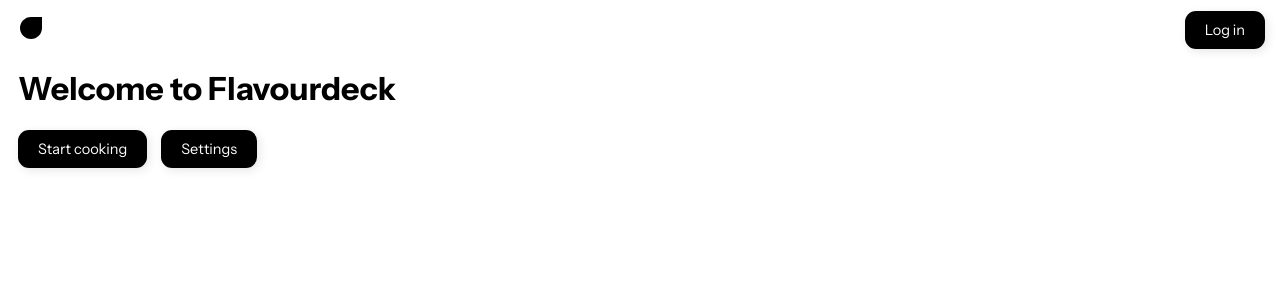
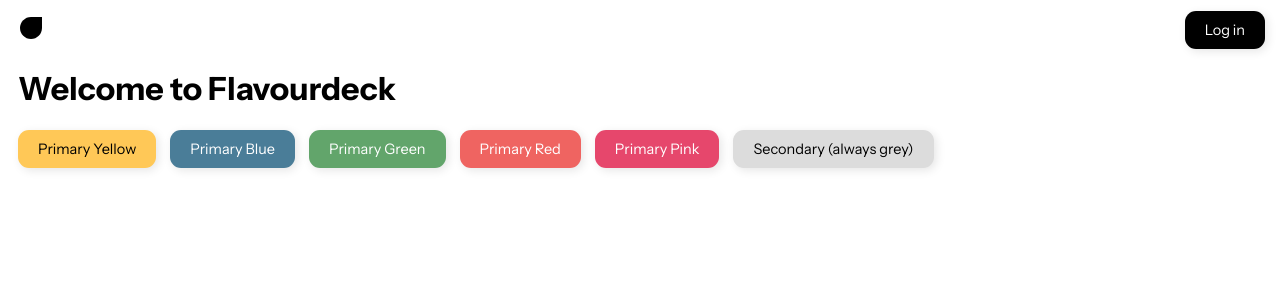
Before and after one commit to Escodon/Flavourdeck, a Next.js app: page / in a window 1280 px wide. Shown: the top 300 px of the page. Built offline with nearby package versions, Linux system fonts and the light colour scheme; no server answers; a web font is replaced by a local one.

Commit message:
css changes, secondary btns

```diff
--- a/src/pages/index.tsx
+++ b/src/pages/index.tsx
@@ -1,5 +1,4 @@
 import log from '@/api/log';
-import BouncyButton from '@/components/bouncyButton';
 import { User } from 'firebase/auth';
 import Head from 'next/head';
 import { useRouter } from 'next/router';
@@ -35,11 +34,12 @@
       <main>
         <h1>Welcome to Flavourdeck</h1>
 
-        <BouncyButton shouldBounceEval={() => { return true }} className='primary' onClick={() => {push('/recipe/new')}}> Start cooking </BouncyButton>
-        {/* <BouncyButton shouldBounceEval={() => { return true }}  className='primary'>
-          Start cooking
-        </BouncyButton> */}
-        <button className='primary' onClick={() => { authBtnPush(router) }}>Settings</button>
+        <button className='primary yellow' onClick={() => {push('/recipe/new')}}>Primary Yellow</button>
+        <button className='primary blue' onClick={() => {push('/recipe/new')}}>Primary Blue</button>
+        <button className='primary green' onClick={() => {push('/recipe/new')}}>Primary Green</button>
+        <button className='primary red' onClick={() => {push('/recipe/new')}}>Primary Red</button>
+        <button className='primary pink' onClick={() => {push('/recipe/new')}}>Primary Pink</button>
+        <button className='secondary yellow' onClick={() => { authBtnPush(router) }}>Secondary (always grey)</button>
       </main>
     </>
   )
--- a/src/styles/globals.css
+++ b/src/styles/globals.css
@@ -6,6 +6,11 @@
   --headings: "Instrument Sans";
   --smallBorderRadius: 11px;
   --primaryAccentColour: #4A7D98;
+  --blue: #4A7D98;
+  --yellow: #FFC857;
+  --green: #62A56B;
+  --red: #EF6461;
+  --pink: #E6476C;
 }
 
 main {
@@ -82,15 +87,16 @@
   border-radius: var(--smallBorderRadius);
   outline: none;
   border: none;
-  padding-left: 13px;
-  padding-right: 13px;
-  padding-top: 9px;
-  padding-bottom: 8px;
+  padding-top: 10.3px;
+  padding-bottom: 10px;
+  padding-left: 20px;
+  padding-right: 20px;
   font-size: 14.5px;
   font-family: var(--sansSerif);
   cursor: pointer;
-  /* box-shadow: 5px 5px 15px rgb(186, 186, 186), -5px -5px 15px #ffffff; */
+  box-shadow: 2.5px 2.5px 10px rgb(230, 230, 230);
   margin-right: 14px;
+  margin-bottom: 14px;
 }
 
 /* button: */
@@ -118,19 +124,19 @@
   /* background-color: var(--primaryAccentColour); */
   /* border: 0.4px solid rgb(186, 186, 186); */
   border-radius: var(--smallBorderRadius);
-  padding-top: 10.3px;
-  padding-bottom: 10px;
-  padding-left: 20px;
-  padding-right: 20px;
   display: inline-block;
   cursor: pointer;
   font-family: var(--font-dm-mono);
   color: white;
   transition: transform 0.2s, box-shadow 0.2s;
-  box-shadow: 2.5px 2.5px 10px rgb(230, 230, 230);
 }
 
-.primary:hover, .primary:focus-visible {
+.secondary {
+  background: gainsboro !important;
+  color: black !important
+}
+
+button:hover, button:focus-visible {
   /* backdrop-filter: grayscale(40%); */
   transition: transform 0.2s, box-shadow 0.2s;
   box-shadow: 0px 2.2px 9px 1.2px rgba(200, 200, 200, 0.3);
@@ -138,8 +144,30 @@
   /* transform: scale(1.04); */
 }
 
+.blue {
+  background-color: var(--blue);
+}
 
-.primary:active {
+.green {
+  background-color: var(--green);
+}
+
+.yellow {
+  background-color: var(--yellow);
+  color: black
+}
+
+.red {
+  background-color: var(--red);
+}
+
+.pink {
+  background-color: var(--pink);
+}
+
+
+
+button:active {
   /* box-shadow: 0px 1px 5.5px rgba(150, 150, 150, 0.35) inset, 0px 2px 10px 0.5px rgba(190, 190, 190, 0.4); */
   box-shadow: none;
   transition: box-shadow 0.1s, transform 0.2s;
```
